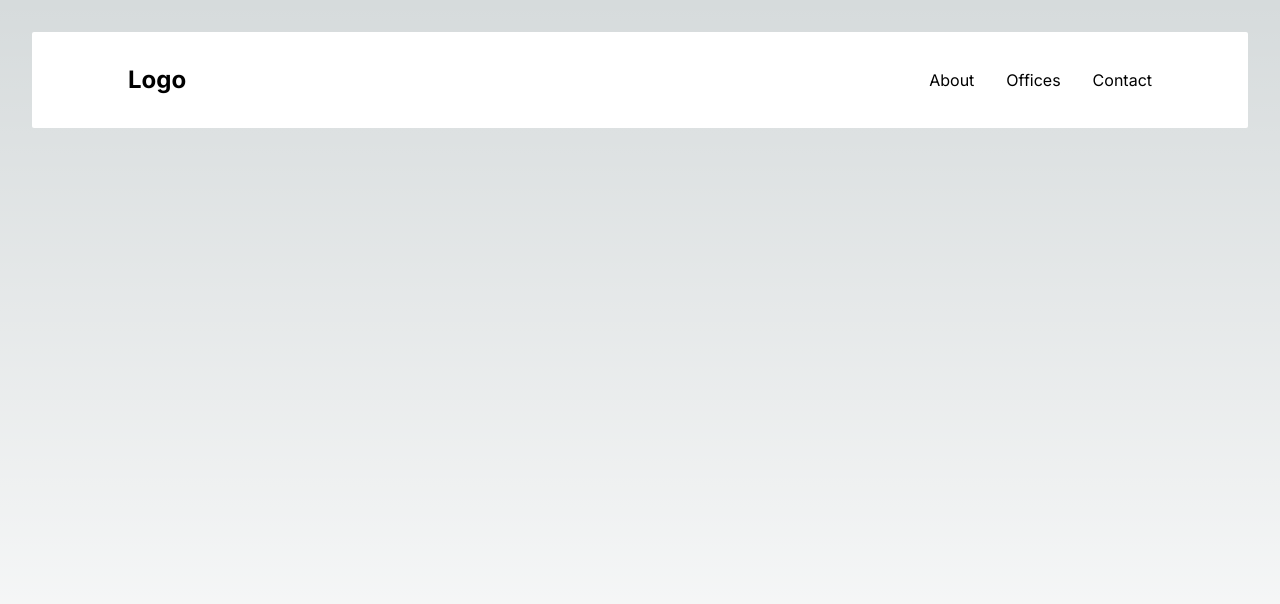
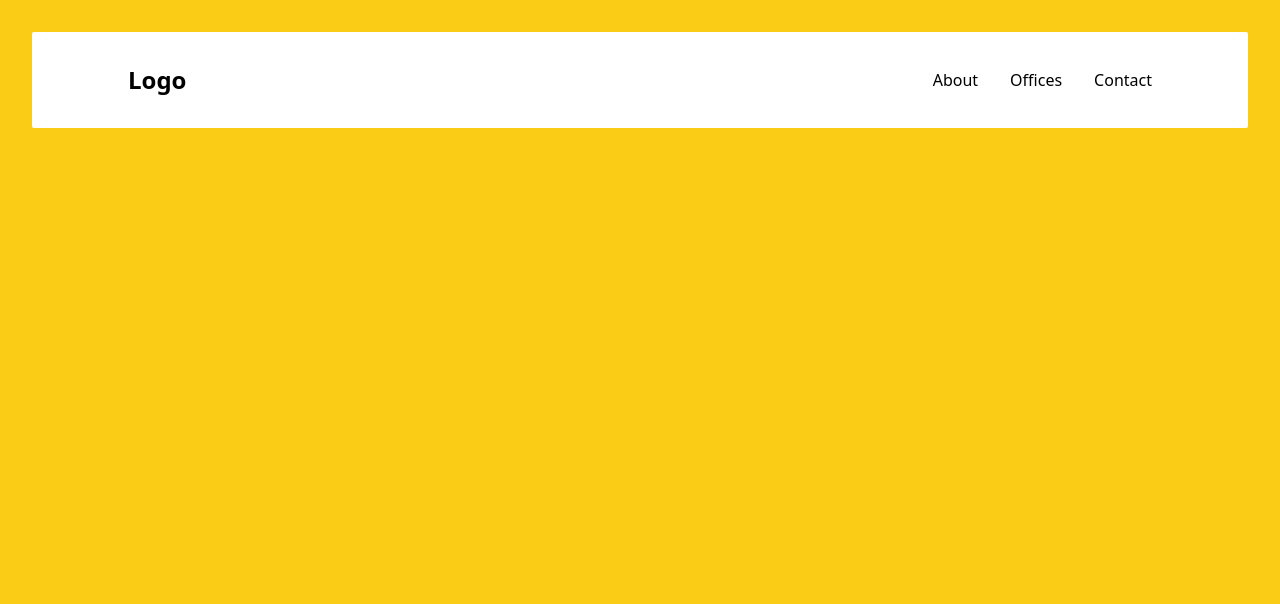
Before and after one commit to muhammed-gumus/nomad-work, a Next.js app in the folder nomad-work/: page / in a window 1280 px wide. Shown: the top 604 px of the page. Built offline with nearby package versions, Linux system fonts and the light colour scheme.

Commit message:
feat(app): update backgorund color and global css

```diff
--- a/nomad-work/app/globals.css
+++ b/nomad-work/app/globals.css
@@ -2,11 +2,6 @@
 @tailwind components;
 @tailwind utilities;
 
-:root {
-  --foreground-rgb: 0, 0, 0;
-  --background-start-rgb: 214, 219, 220;
-  --background-end-rgb: 255, 255, 255;
-}
 
 @media (prefers-color-scheme: dark) {
   :root {
@@ -15,13 +10,3 @@
     --background-end-rgb: 0, 0, 0;
   }
 }
-
-body {
-  color: rgb(var(--foreground-rgb));
-  background: linear-gradient(
-      to bottom,
-      transparent,
-      rgb(var(--background-end-rgb))
-    )
-    rgb(var(--background-start-rgb));
-}
--- a/nomad-work/app/layout.tsx
+++ b/nomad-work/app/layout.tsx
@@ -16,7 +16,9 @@
 }) {
   return (
     <html lang="en">
-      <body className={inter.className}>{children}</body>
+      <body className="bg-yellow-400">
+        {children}
+      </body>
     </html>
   )
 }
```
